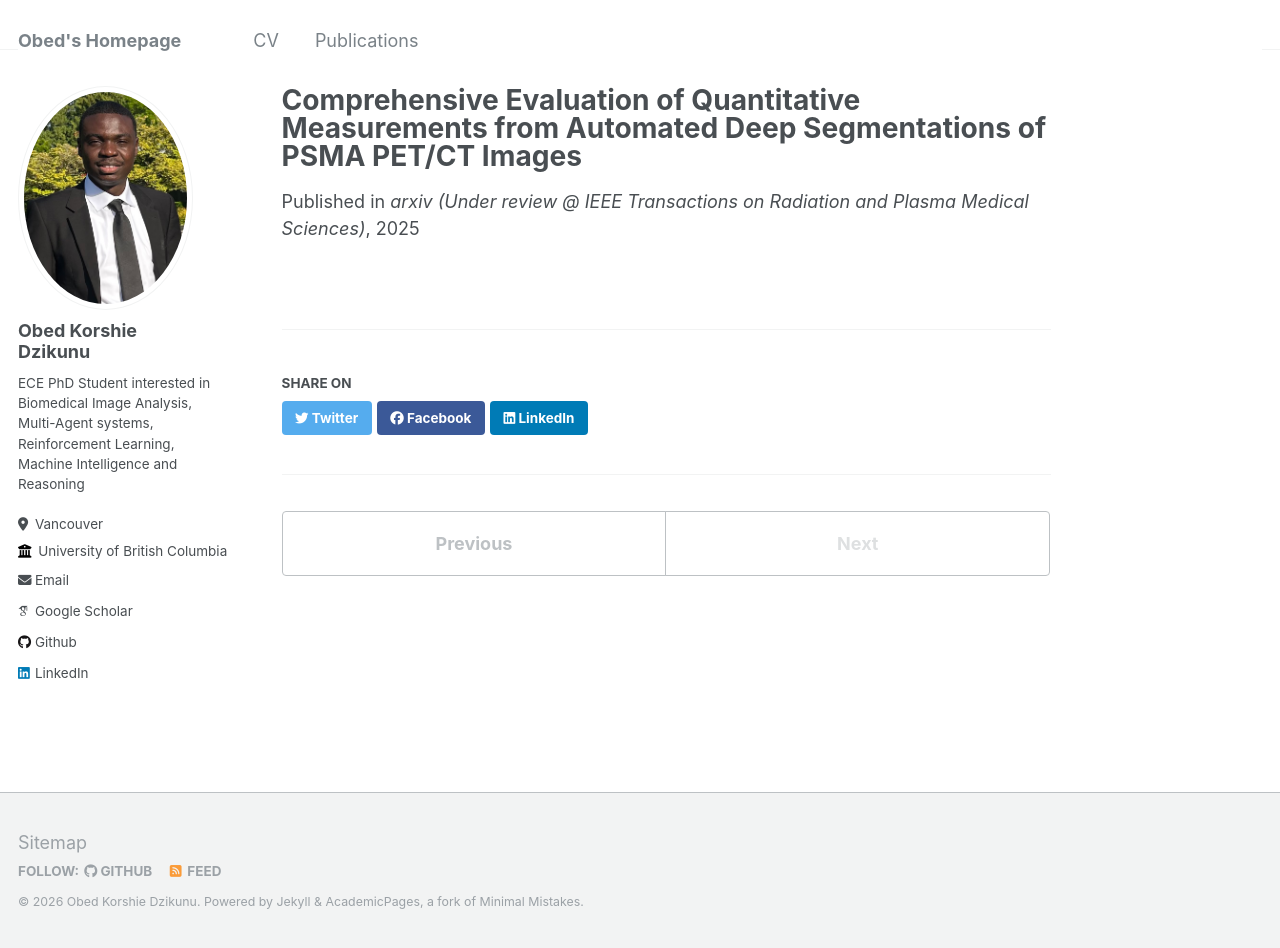
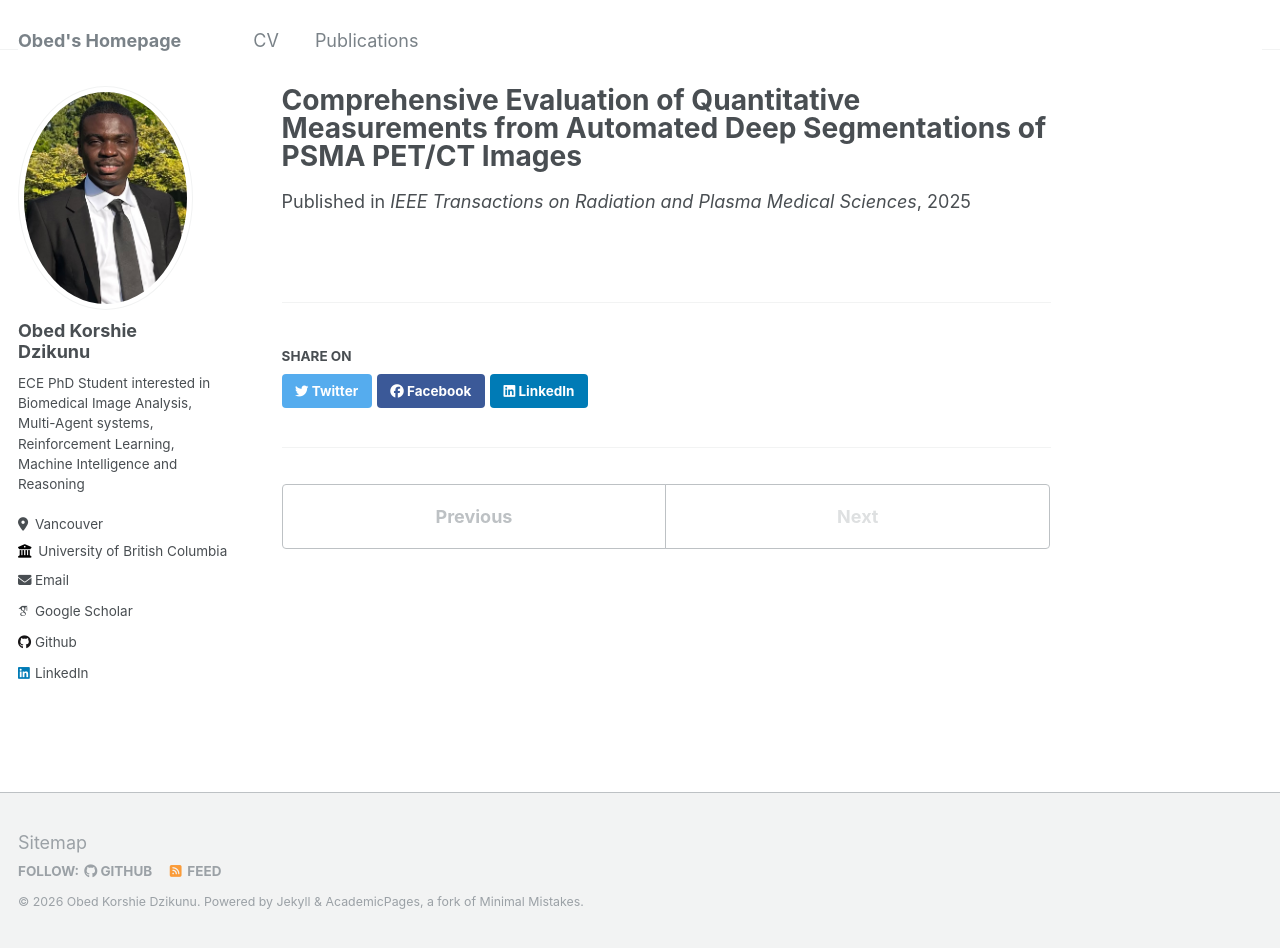
Before and after one commit to ObedDzik/obeddzik.github.io, a Jekyll site: the page built from _publications/comprehensive.md, in a window 1280 px wide and 948 px high. Built offline with Jekyll 4.4.1, drawn with Linux system fonts in a browser that asks for light colours; some web fonts are replaced.

Commit message:
Update venue and paper URL

```diff
--- a/_publications/comprehensive.md
+++ b/_publications/comprehensive.md
@@ -3,6 +3,6 @@ title: "Comprehensive Evaluation of Quantitative Measurements from Automated Dee
 collection: publications
 excerpt: 'Does optimizing segmentation models for overlap metrics like Dice translate into clinically meaningful results? In this work, we investigated that question by evaluating four loss functions, including our proposed L1-Weighted Dice Focal Loss, on their ability to detect and segment tumors in whole-body PET/CT scans. Beyond traditional segmentation scores, we assessed each model’s performance on a set of clinically relevant quantitative measures using statistical evaluation metrics.'
 date: 2025-04-22
-venue: arxiv (Under review @ IEEE Transactions on Radiation and Plasma Medical Sciences)
-paperurl: 'https://doi.org/10.48550/arXiv.2504.16237'
+venue: IEEE Transactions on Radiation and Plasma Medical Sciences
+paperurl: 'https://ieeexplore.ieee.org/abstract/document/11218230'
 ---
```
